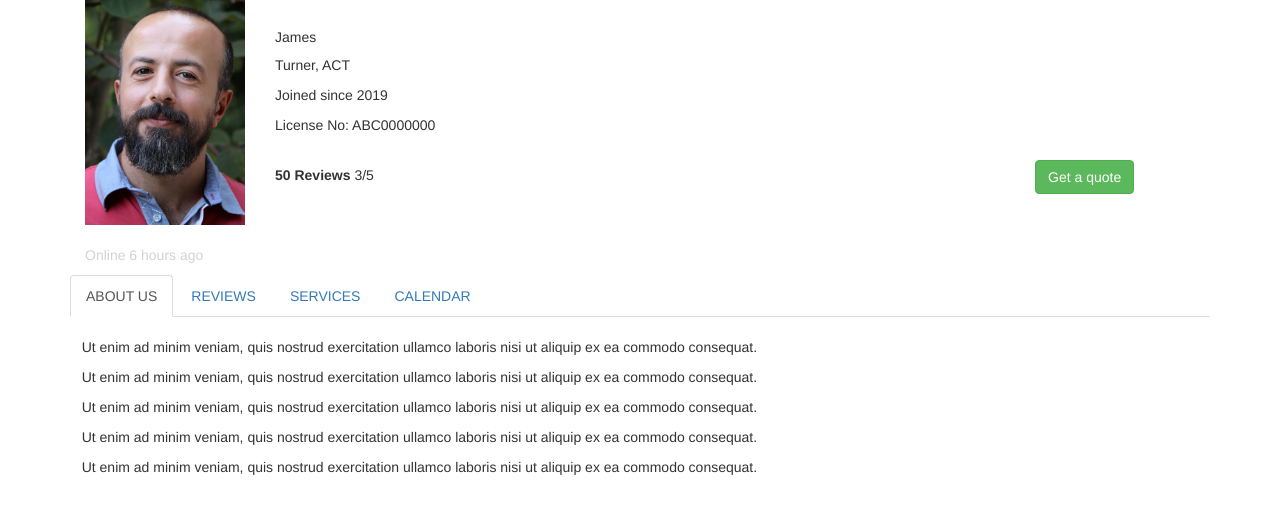
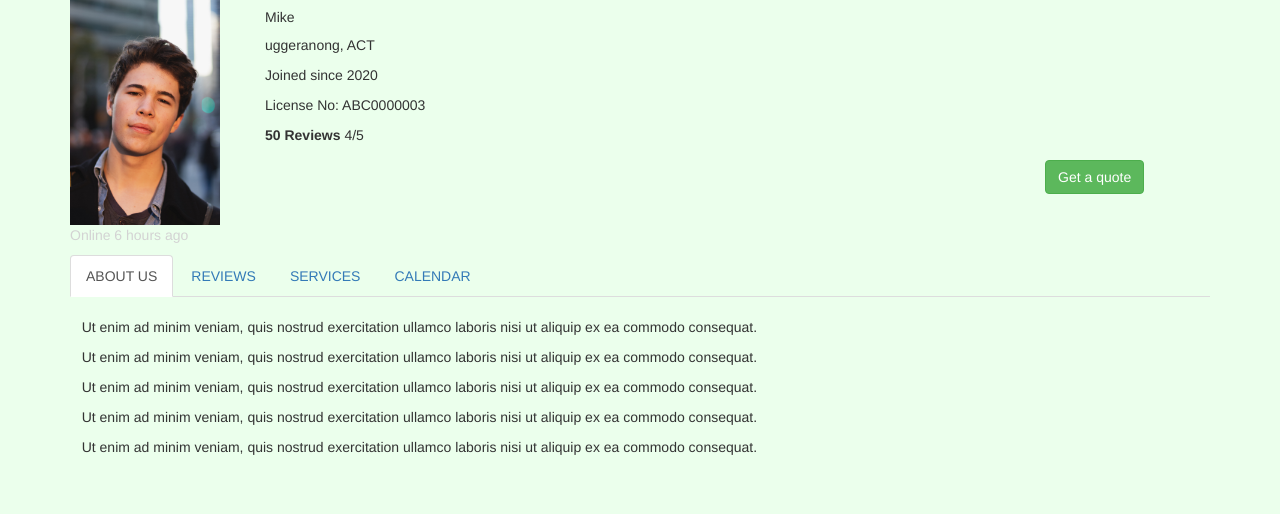
Before and after one commit to liutuo368/Jemma-Australia, a Django app: page /tradie_detail3 in a window 1280 px wide. Shown: the top 514 px of the page. Run offline with Django 3.2, Linux system fonts and the light colour scheme; some libraries are stand-ins or nearby versions.

Commit message:
update tradie_detail3

```diff
--- a/templates/Customer/tradie_detail3.html
+++ b/templates/Customer/tradie_detail3.html
@@ -4,32 +4,26 @@
     <title>Bootstrap Example</title>
     <meta charset="utf-8">
     <meta name="viewport" content="width=device-width, initial-scale=1">
+    <link rel="stylesheet" type="text/css" href="../../static/CSS/home.css">
     <link rel="stylesheet" href="https://maxcdn.bootstrapcdn.com/bootstrap/3.4.1/css/bootstrap.min.css">
     <script src="https://ajax.googleapis.com/ajax/libs/jquery/3.5.1/jquery.min.js"></script>
     <script src="https://maxcdn.bootstrapcdn.com/bootstrap/3.4.1/js/bootstrap.min.js"></script>
-
-
 </head>
 <body>
 
 <div class="container">
 
-    <div class="row" style="margin: auto">
+    <div class="row" style="display: flex;">
       <div class="col-sm-2">
-
-          <img class="img-responsive" src="../../static/IMAGES/tradie1.jpg" alt="user picture">
-          <br>
+          <img src="../../static/IMAGES/tradie3.jpg" alt="user picture" style="width: 150px;">
           <p style="color: lightgrey">Online 6 hours ago</p>
       </div>
-      <div class="col-sm-8">
-          <br>
-          <h5>James</h5>
-          <p>Turner, ACT</p>
-          <p>Joined since 2019</p>
-          <p>License No: ABC0000000</p>
-          <br>
-
-          <p><b>50 Reviews</b>     3/5  </p>
+      <div class="col-sm-8" style="margin-left: 0;">
+          <h5>Mike</h5>
+          <p>uggeranong, ACT</p>
+          <p>Joined since 2020</p>
+          <p>License No: ABC0000003</p>
+          <p><b>50 Reviews</b>     4/5  </p>
       </div>
 
         <div class="col-sm-2">
@@ -37,6 +31,7 @@
             <button type="button" class="btn btn-success">Get a quote</button>
         </div>
     </div>
+
     <ul class="nav nav-tabs">
         <li class="active"><a data-toggle="tab" href="#about">ABOUT US</a></li>
         <li><a data-toggle="tab" href="#reviews">REVIEWS</a></li>
@@ -46,31 +41,39 @@
 
     <div class="tab-content">
         <br>
-    <div  id="reviews" class="tab-pane fade">
+        <div id="reviews" class="tab-pane fade">
 
             <div class="panel panel-default">
-            <h5>&nbsp&nbsp&nbsp&nbsp Sean  3/5</h5>
-            <p>&nbsp&nbsp Lorem ipsum dolor sit amet, consectetur adipisicing elit, sed do eiusmod tempor incididunt ut labore et dolore magna aliqua.</p>
+                <h5>&nbsp&nbsp&nbsp&nbsp Sean 3/5</h5>
+                <p>&nbsp&nbsp Lorem ipsum dolor sit amet, consectetur adipisicing elit, sed do eiusmod tempor incididunt
+                    ut labore et dolore magna aliqua.</p>
             </div>
 
             <div class="panel panel-default">
-            <h5>&nbsp&nbsp&nbsp&nbsp Michael  3/5</h5>
-            <p>&nbsp&nbsp Lorem ipsum dolor sit amet, consectetur adipisicing elit, sed do eiusmod tempor incididunt ut labore et dolore magna aliqua.</p>
+                <h5>&nbsp&nbsp&nbsp&nbsp Michael 3/5</h5>
+                <p>&nbsp&nbsp Lorem ipsum dolor sit amet, consectetur adipisicing elit, sed do eiusmod tempor incididunt
+                    ut labore et dolore magna aliqua.</p>
             </div>
 
             <div class="panel panel-default">
-            <h5>&nbsp&nbsp&nbsp&nbsp Andrew  3/5</h5>
-            <p>&nbsp&nbsp Lorem ipsum dolor sit amet, consectetur adipisicing elit, sed do eiusmod tempor incididunt ut labore et dolore magna aliqua.</p>
+                <h5>&nbsp&nbsp&nbsp&nbsp Andrew 3/5</h5>
+                <p>&nbsp&nbsp Lorem ipsum dolor sit amet, consectetur adipisicing elit, sed do eiusmod tempor incididunt
+                    ut labore et dolore magna aliqua.</p>
             </div>
 
         </div>
 
         <div id="about" class="tab-pane fade in active">
-      <p>&nbsp&nbsp Ut enim ad minim veniam, quis nostrud exercitation ullamco laboris nisi ut aliquip ex ea commodo consequat.</p>
-        <p>&nbsp&nbsp Ut enim ad minim veniam, quis nostrud exercitation ullamco laboris nisi ut aliquip ex ea commodo consequat.</p>
-      <p>&nbsp&nbsp Ut enim ad minim veniam, quis nostrud exercitation ullamco laboris nisi ut aliquip ex ea commodo consequat.</p>
-      <p>&nbsp&nbsp Ut enim ad minim veniam, quis nostrud exercitation ullamco laboris nisi ut aliquip ex ea commodo consequat.</p>
-      <p>&nbsp&nbsp Ut enim ad minim veniam, quis nostrud exercitation ullamco laboris nisi ut aliquip ex ea commodo consequat.</p>
+            <p>&nbsp&nbsp Ut enim ad minim veniam, quis nostrud exercitation ullamco laboris nisi ut aliquip ex ea
+                commodo consequat.</p>
+            <p>&nbsp&nbsp Ut enim ad minim veniam, quis nostrud exercitation ullamco laboris nisi ut aliquip ex ea
+                commodo consequat.</p>
+            <p>&nbsp&nbsp Ut enim ad minim veniam, quis nostrud exercitation ullamco laboris nisi ut aliquip ex ea
+                commodo consequat.</p>
+            <p>&nbsp&nbsp Ut enim ad minim veniam, quis nostrud exercitation ullamco laboris nisi ut aliquip ex ea
+                commodo consequat.</p>
+            <p>&nbsp&nbsp Ut enim ad minim veniam, quis nostrud exercitation ullamco laboris nisi ut aliquip ex ea
+                commodo consequat.</p>
 
         </div>
         <div id="services" class="tab-pane fade">
```
Lines whose indentation alone changed are shown as unchanged.
